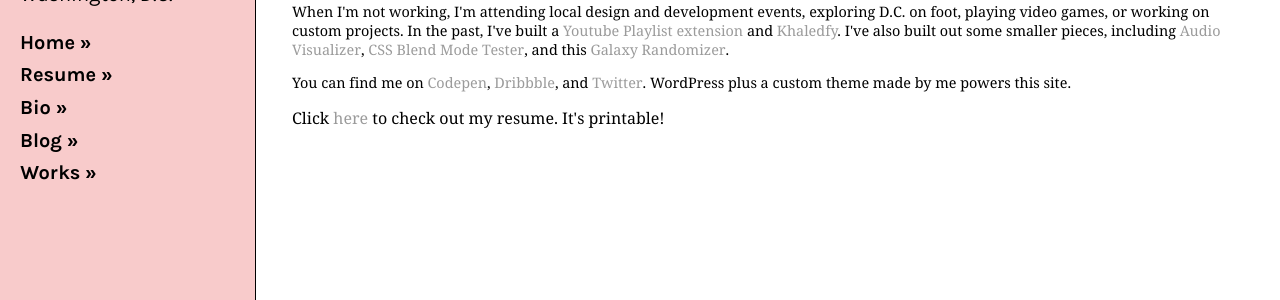
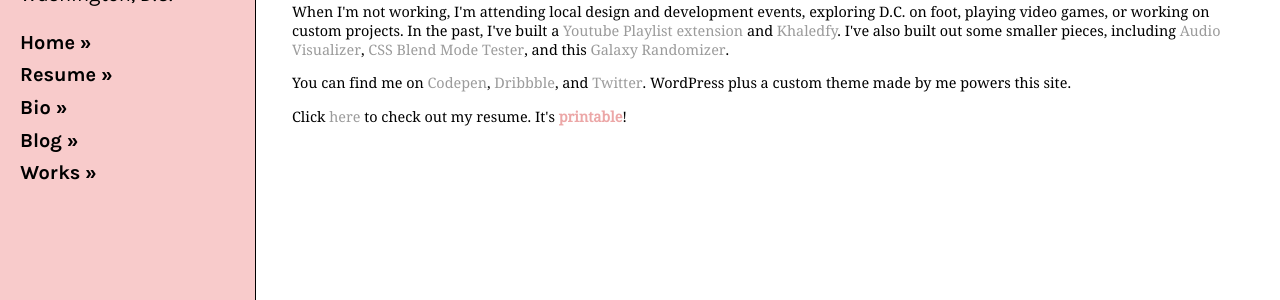
Before and after one commit to twaffl3s/twaffl3s.github.io, a Jekyll site: the page built from bio.html, in a window 1280 px wide. Shown: the part 133-433 px from the top of the page. Built offline with Jekyll 4.4.1, drawn with Linux system fonts in a browser that asks for light colours.

Commit message:
Added tooltip to emphasize printable

```diff
--- a/bio.html
+++ b/bio.html
@@ -17,5 +17,5 @@
 >Dribbble</a>, and <a href="https://twitter.com/twaffl3s" target="_blank" rel="noopener"
 >Twitter</a>. WordPress plus a custom theme made by me powers this site.</p>
 
-Click <a href="/resume">here</a> to check out my resume. It's printable!
+<p>Click <a href="/resume">here</a> to check out my resume. It's <span class="tooltip">printable</span>!</p>
 </div>
```
